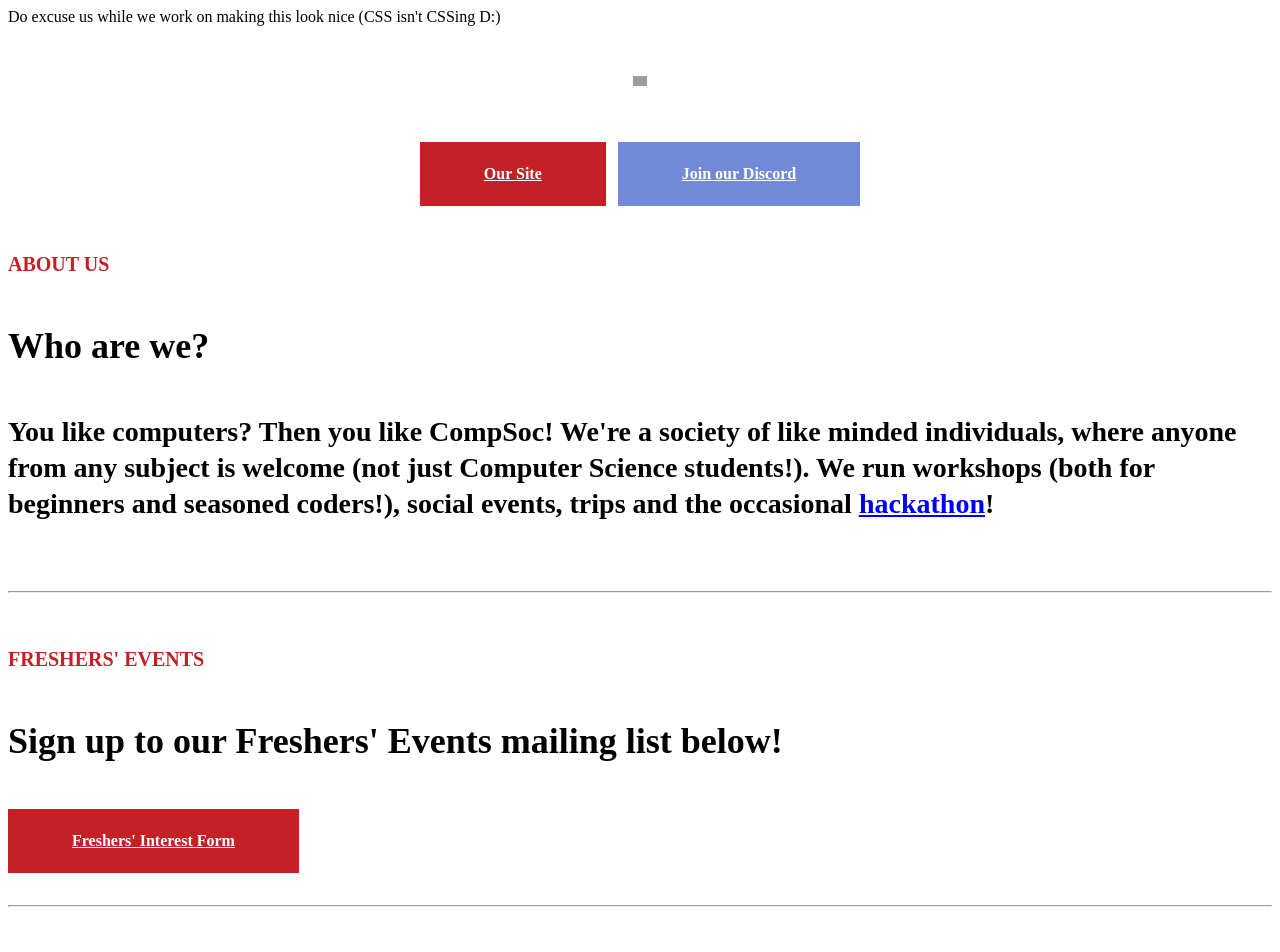
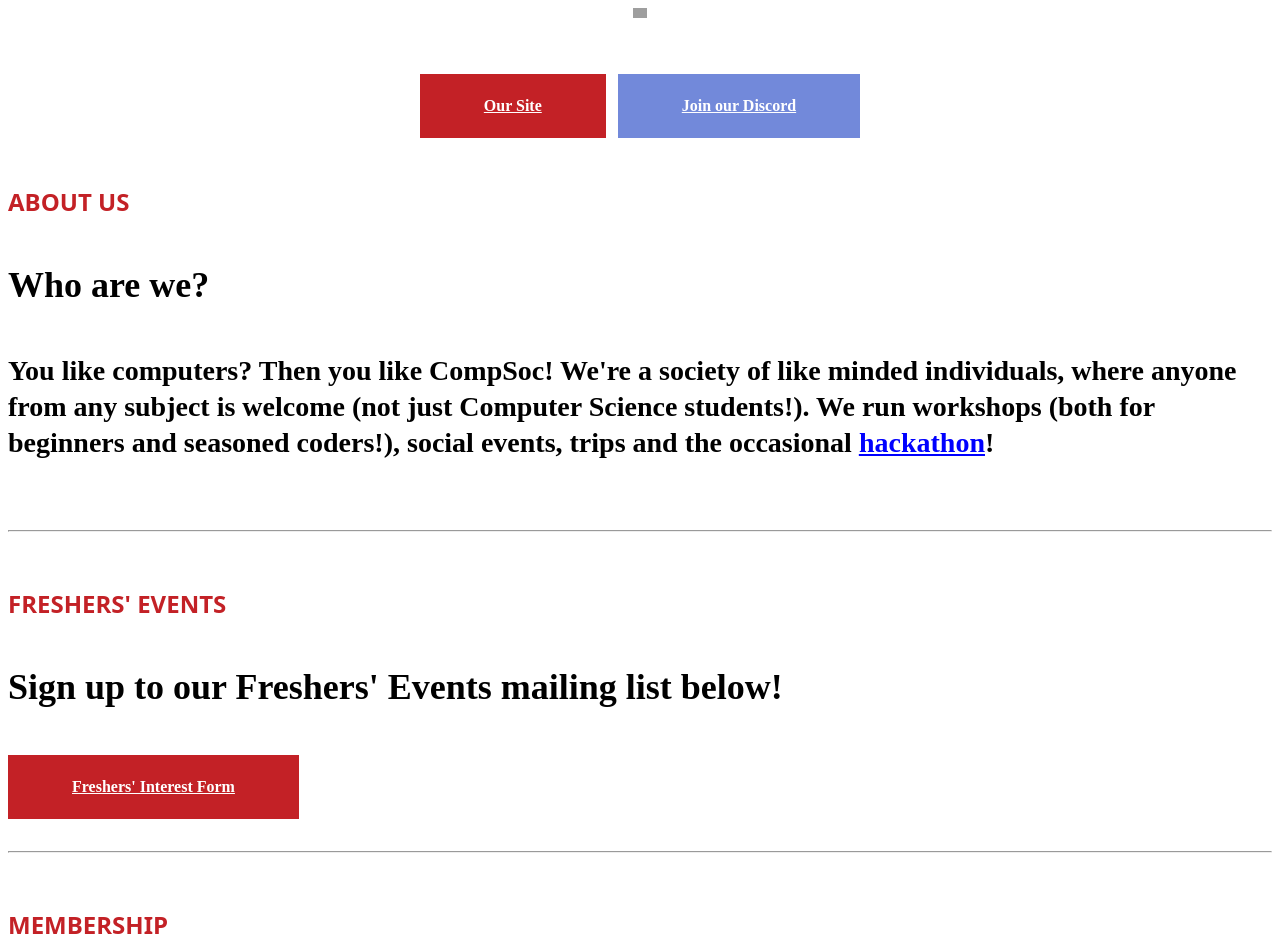
Before and after one commit to rhul-compsoc/hacky-new-static-su-website, a plain HTML site: page index.html in a window 1280 px wide. Shown: the top 952 px of the page. Drawn offline with Linux system fonts and the light colour scheme; grey boxes are pictures that could not be loaded.

Commit message:
It's all done!

```diff
--- a/index.html
+++ b/index.html
@@ -1,7 +1,3 @@
-<p>Do excuse us while we work on making this look nice (CSS isn&#39;t CSSing D:)</p>
-
-<p>&nbsp;</p>
-
 <div style="line-height: 1.5;
   -webkit-text-size-adjust: 100%;
   -moz-tab-size: 4;
@@ -20,7 +16,7 @@ display:inline-block;border-width:4px;padding-top:1.25rem;padding-bottom:1.25rem
 " target="_blank">Join our Discord</a></div>
 
 <div style="line-height:1.5;padding-top:1.5rem;padding-bottom:1.5rem;">
-<h3 style="font-size:1.25rem;line-height:1.75rem;font-weight:700;text-transform:uppercase;--tw-text-opacity: 1;color:rgb(195 33 38 / var(--tw-text-opacity))">About Us</h3>
+<h3 style="-webkit-text-size-adjust:100%;-moz-tab-size:4;-o-tab-size:4;tab-size:4;font-family:ui-sans-serif,system-ui,-apple-system,BlinkMacSystemFont,Segoe UI,Roboto,Helvetica Neue,Arial,Noto Sans,sans-serif,'Apple Color Emoji','Segoe UI Emoji',Segoe UI Symbol,'Noto Color Emoji';font-feature-settings:normal;font-size:1.5rem;line-height:1.95rem;font-weight:700;text-transform:uppercase;--tw-text-opacity: 1;color:rgb(195 33 38 / var(--tw-text-opacity))">About Us</h3>
 
 <h4 style="font-weight:700;font-size:2.25rem;line-height:2.5rem ">Who are we?</h4>
 
@@ -29,7 +25,7 @@ display:inline-block;border-width:4px;padding-top:1.25rem;padding-bottom:1.25rem
 
 <hr />
 <div style="padding-top:1.5rem;padding-bottom:1.5rem;">
-<h3 style="font-size:1.25rem;line-height:1.75rem;font-weight:700;text-transform:uppercase;--tw-text-opacity: 1;color:rgb(195 33 38 / var(--tw-text-opacity))">FRESHERS&#39; EVENTS</h3>
+<h3 style="-webkit-text-size-adjust:100%;-moz-tab-size:4;-o-tab-size:4;tab-size:4;font-family:ui-sans-serif,system-ui,-apple-system,BlinkMacSystemFont,Segoe UI,Roboto,Helvetica Neue,Arial,Noto Sans,sans-serif,'Apple Color Emoji','Segoe UI Emoji',Segoe UI Symbol,'Noto Color Emoji';font-feature-settings:normal;font-size:1.5rem;line-height:1.95rem;font-weight:700;text-transform:uppercase;--tw-text-opacity: 1;color:rgb(195 33 38 / var(--tw-text-opacity))">FRESHERS&#39; EVENTS</h3>
 
 <h4 style="font-weight:700;font-size:2.25rem;line-height:2.5rem ">Sign up to our Freshers&#39; Events mailing list below!</h4>
 <a class="inline-block border-4 py-5 px-16 transition-colors font-heading font-bold border-compsoc-red bg-compsoc-red text-white hover:bg-transparent hover:text-compsoc-red" href="https://forms.gle/sSs9ZpJ9LXZgzEYQ6" style="
@@ -38,7 +34,7 @@ display:inline-block;border-width:4px;padding-top:1.25rem;padding-bottom:1.25rem
 
 <hr />
 <div style="padding-top:1.5rem;padding-bottom:1.5rem;">
-<h3 style="font-size:1.25rem;line-height:1.75rem;font-weight:700;text-transform:uppercase;--tw-text-opacity: 1;color:rgb(195 33 38 / var(--tw-text-opacity))">Membership</h3>
+<h3 style="-webkit-text-size-adjust:100%;-moz-tab-size:4;-o-tab-size:4;tab-size:4;font-family:ui-sans-serif,system-ui,-apple-system,BlinkMacSystemFont,Segoe UI,Roboto,Helvetica Neue,Arial,Noto Sans,sans-serif,'Apple Color Emoji','Segoe UI Emoji',Segoe UI Symbol,'Noto Color Emoji';font-feature-settings:normal;font-size:1.5rem;line-height:1.95rem;font-weight:700;text-transform:uppercase;--tw-text-opacity: 1;color:rgb(195 33 38 / var(--tw-text-opacity))">Membership</h3>
 
 <h4 style="font-weight:700;font-size:2.25rem;line-height:2.5rem ">Our membership costs &pound;6 this year!</h4>
 
@@ -47,7 +43,7 @@ display:inline-block;border-width:4px;padding-top:1.25rem;padding-bottom:1.25rem
 
 <hr />
 <div style="padding-top:1.5rem;padding-bottom:1.5rem;">
-<h3 style="font-size:1.25rem;line-height:1.75rem;font-weight:700;text-transform:uppercase;--tw-text-opacity: 1;color:rgb(195 33 38 / var(--tw-text-opacity))">get involed!</h3>
+<h3 style="-webkit-text-size-adjust:100%;-moz-tab-size:4;-o-tab-size:4;tab-size:4;font-family:ui-sans-serif,system-ui,-apple-system,BlinkMacSystemFont,Segoe UI,Roboto,Helvetica Neue,Arial,Noto Sans,sans-serif,'Apple Color Emoji','Segoe UI Emoji',Segoe UI Symbol,'Noto Color Emoji';font-feature-settings:normal;font-size:1.5rem;line-height:1.95rem;font-weight:700;text-transform:uppercase;--tw-text-opacity: 1;color:rgb(195 33 38 / var(--tw-text-opacity))">get involed!</h3>
 
 <h4 style="font-weight:700;font-size:2.25rem;line-height:2.5rem ">You can find our social media links below!</h4>
 <a class="inline-block border-4 py-5 px-16 transition-colors font-heading font-bold border-compsoc-red bg-compsoc-red text-white hover:bg-transparent hover:text-compsoc-red" href="https://linktr.ee/rhulcompsoc" style="
```
